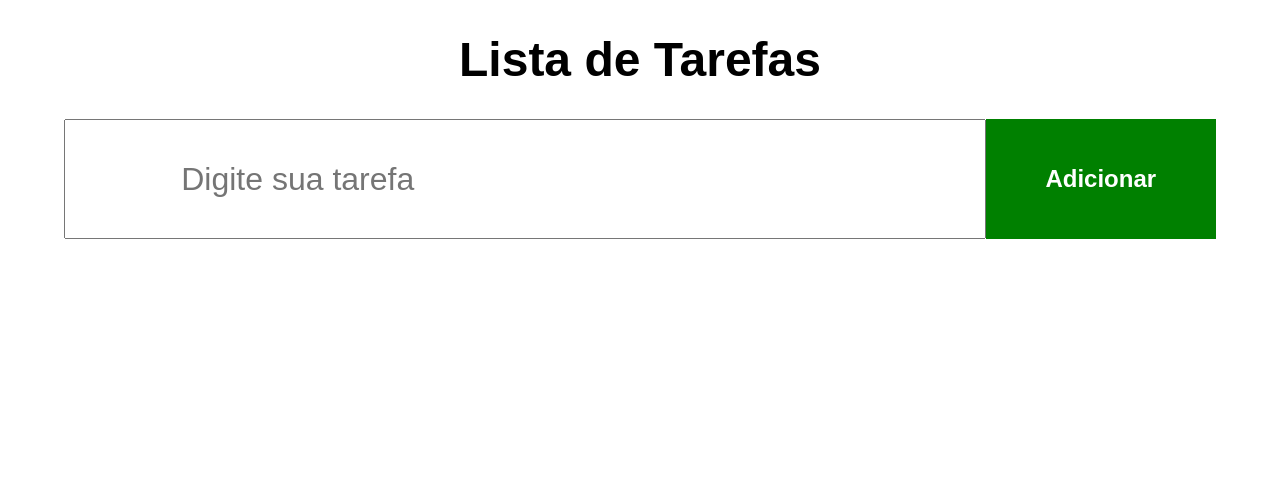
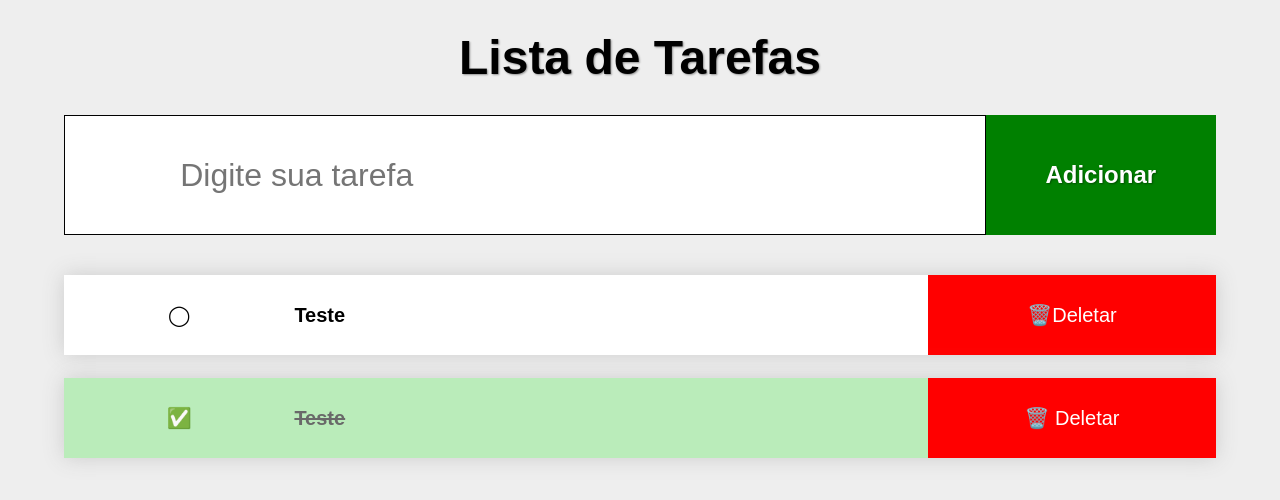
Before and after one commit to LucasOrsini/projeto-lista-de-tarefas, a plain HTML site: page index.html in a window 1280 px wide. Drawn offline with Linux system fonts and the light colour scheme.

Commit message:
Conteúdo e estilo finalizados

```diff
--- a/css/style.css
+++ b/css/style.css
@@ -8,29 +8,35 @@ body{
     padding: 0;
     margin: 0;
     font-family: Arial, Helvetica, sans-serif;
+    background-color: rgb(238, 238, 238);
 }
 
-h1{
-    text-align: center;
+
+header{
+    display: flex; /* É usado para transformar um elemento em um "flex container", permitindo que você manipule os seus filhos de forma flexível, controlando o layout e alinhamento dentro do container*/
+    flex-flow: row wrap; /* Coloca o conteúdo em linha e não permite a quebra de linha */
+    width: 90%;
+    margin: auto auto;
+    align-items: center; /* Alinha os cards no centro verticalmente */
+}
+header > h1{
+    margin: auto auto;
+    margin-top: 30px;
+    margin-bottom: 30px;
     font-size: 3rem;
+    text-shadow: 1px 1px 2px rgba(0, 0, 0, 0.379);
 }
 
-main{
-    display: flex;
-    flex-flow: row wrap; /* Serve para que os cards fiquem em linha */
-    width: 90%;
-    margin: auto auto;
-    align-items: center;
-}
-
-main > input{
+header > input{
     height: 120px;
     width: 80%;
     font-size: 2rem;
     padding-left: 10%;
+    border: 1px solid black;
 
 }
-main > button{
+
+#btnAdd{
     height: 120px;
     width: 20%;
     cursor: pointer;
@@ -39,7 +45,78 @@ main > button{
     font-weight: bolder;
     font-size: 1.5rem;
     border: none;
+    text-shadow: 1px 1px 2px rgba(0, 0, 0, 0.379);
 }
-main > button:hover{
+
+#btnAdd:hover{
     background-color: darkgreen;
 }
+
+#btnDel{
+    height: 80px;
+    width: 100%;
+    background-color: red;
+    color: white;
+    font-size: 20px;
+    border: none;
+    padding: 10px;
+    cursor: pointer;
+
+}
+#btnDel:hover{
+    background-color: rgb(181, 0, 0);
+}
+
+main{
+    display: flex;
+    flex-flow: row wrap;
+    width: 90%;
+    margin: auto auto;
+    padding-top: 40px;
+}
+
+#tarefas{
+    display: flex;
+    flex-flow: row wrap;
+    width: 100%;
+    height: 80px;
+    background-color: white;
+    align-items: center;
+    justify-content: center; /* Alinha os cards no centro horizontalmente*/
+    box-shadow: 0 0 20px #ccc;
+    margin-bottom: 2%;
+
+}
+#tarefaClick{
+    display: flex;
+    flex-flow: row wrap;
+    width: 100%;
+    height: 80px;
+    background-color: rgb(186, 236, 186);
+    align-items: center;
+    justify-content: center;
+    box-shadow: 0 0 20px #ccc;
+    margin-bottom: 2%;
+}
+
+#tarefaClick #itemNome{
+    text-decoration: line-through;
+    color: rgb(105, 105, 105);
+}
+
+#itemIcone{
+    flex: 20%;
+    font-size: 20px;
+    text-align: center;
+}
+
+#itemNome{
+    flex: 55%;
+    font-size: 20px;
+    font-weight: bold;
+}
+
+#itemBotao{
+    flex: 25%;
+
+}
--- a/index.html
+++ b/index.html
@@ -9,13 +9,38 @@
 <body>
     <header>
         <h1>Lista de Tarefas</h1>
-    </header>
 
-    <main>
-        <input type="text" name="listaTarefa" id="listaTarefa" placeholder="Digite sua tarefa">
-        <button id="btn" onclick="adicionar()">Adicionar</button>
-        <div id="tarefas"></div>
-    </main>
+
+            <input type="text" name="listaTarefa" id="listaTarefa" placeholder="Digite sua tarefa">
+            <button id="btnAdd" onclick="adicionar()">Adicionar</button>
+        </header>
+
+        <main>
+            <div id="tarefas">
+                <div id="itemIcone">
+                    ◯
+                </div>
+                <div id="itemNome">
+                    Teste
+                </div>
+                <div id="itemBotao">
+                    <button id="btnDel">🗑️Deletar</button>
+                </div>
+            </div>
+            <div id="tarefaClick">
+                <div id="itemIcone">
+                    ✅
+                </div>
+                <div id="itemNome">
+                    Teste
+                </div>
+                <div id="itemBotao">
+                    <button id="btnDel">🗑️ Deletar</button>
+                </div>
+            </div>
+
+        </main>
+
 
 
 </body>
```
Also changed, not shown: js/index.js (line endings or trailing spaces).
